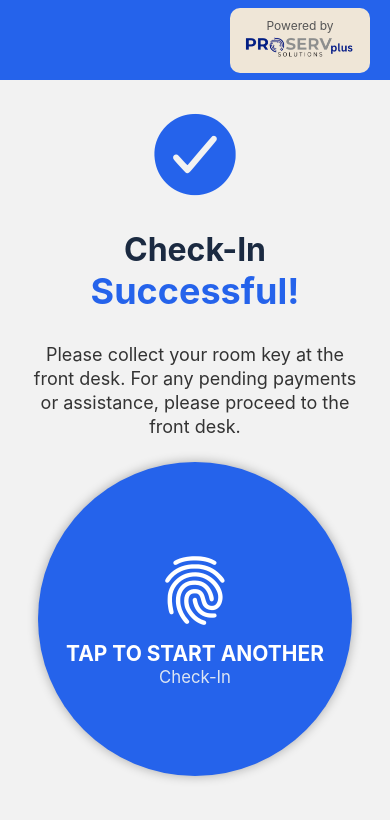
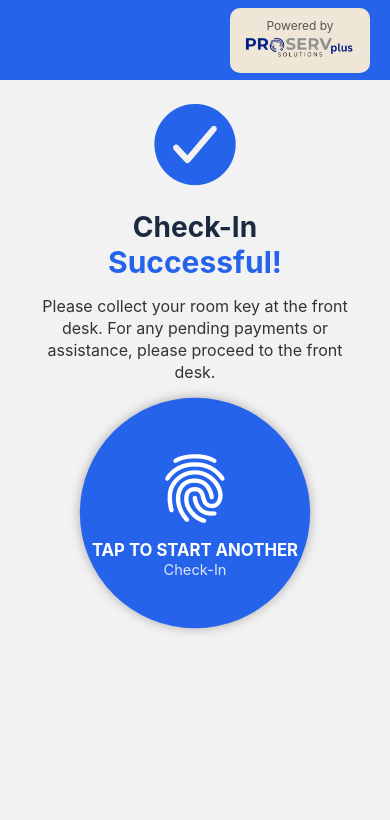
Before and after one commit to Jenne-ux/hotel-checkin-ui-system-, a React Native app: screen /NewCheckin in a window 390 px wide. Shown: the top 820 px of the page. Built offline with nearby package versions, Linux system fonts and the light colour scheme.

Commit message:
Reduce button size in NewCheckin

```diff
--- a/screens/NewCheckin.js
+++ b/screens/NewCheckin.js
@@ -138,55 +138,56 @@ const styles = StyleSheet.create({
   },
   centerContent: {
     alignItems: "center",
-    marginTop: 20,
-    marginBottom: 20,
+    marginTop: 10,
+    marginBottom: 10,
   },
   iconContainer: {
-    marginBottom: 20,
+    marginBottom: 10,
   },
   successTitle: {
-    fontSize: 32,
+    fontSize: 28,
     fontWeight: "bold",
     color: "#1B2A41",
     textAlign: "center",
   },
   successSubtitle: {
-    fontSize: 36,
+    fontSize: 30,
     fontWeight: "bold",
     color: "#2563EB",
     textAlign: "center",
-    marginBottom: 20,
+    marginBottom: 10,
   },
   message: {
-    fontSize: 18,
+    fontSize: 16,
     color: "#333",
     textAlign: "center",
-    marginTop: 10,
+    marginTop: 5,
     paddingHorizontal: 30,
-    lineHeight: 24,
+    lineHeight: 22,
   },
   startButton: {
-    width: 300,
-    height: 300,
-    borderRadius: 160,
+    width: 220,
+    height: 220,
+    borderRadius: 110,
     backgroundColor: "#2563EB",
     justifyContent: "center",
     alignItems: "center",
     marginTop: 10,
+    marginBottom: 40,
     shadowColor: "#000",
     shadowOpacity: 0.3,
     shadowRadius: 10,
     elevation: 10,
   },
   startText: {
-    fontSize: 20,
+    fontSize: 16,
     fontWeight: "bold",
     color: "white",
     marginTop: 10,
     textAlign: "center",
   },
   startSub: {
-    fontSize: 16,
+    fontSize: 14,
     color: "#DDE6F2",
     textAlign: "center",
     paddingHorizontal: 20,
```
